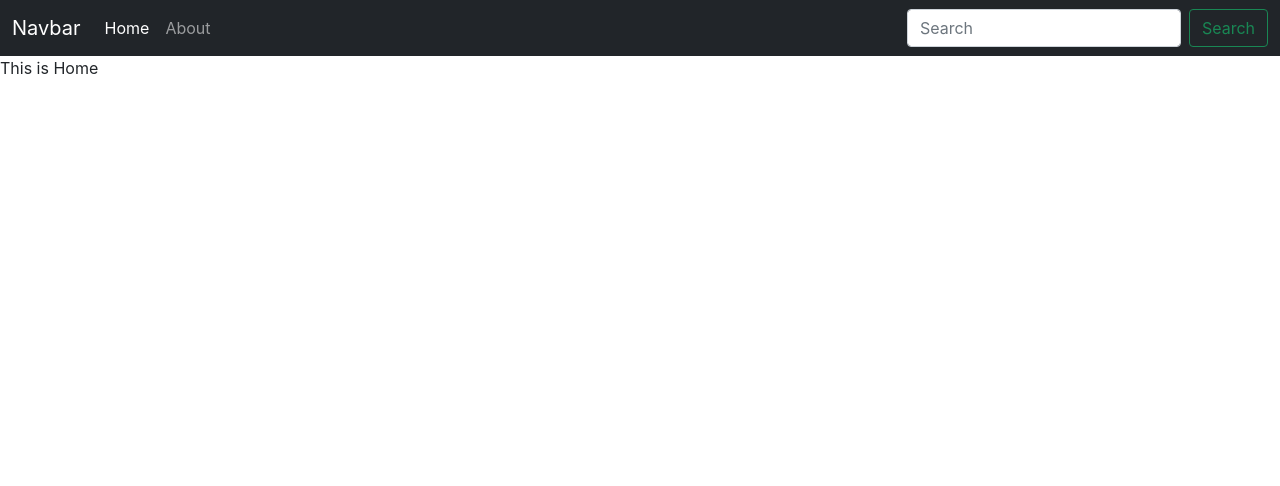
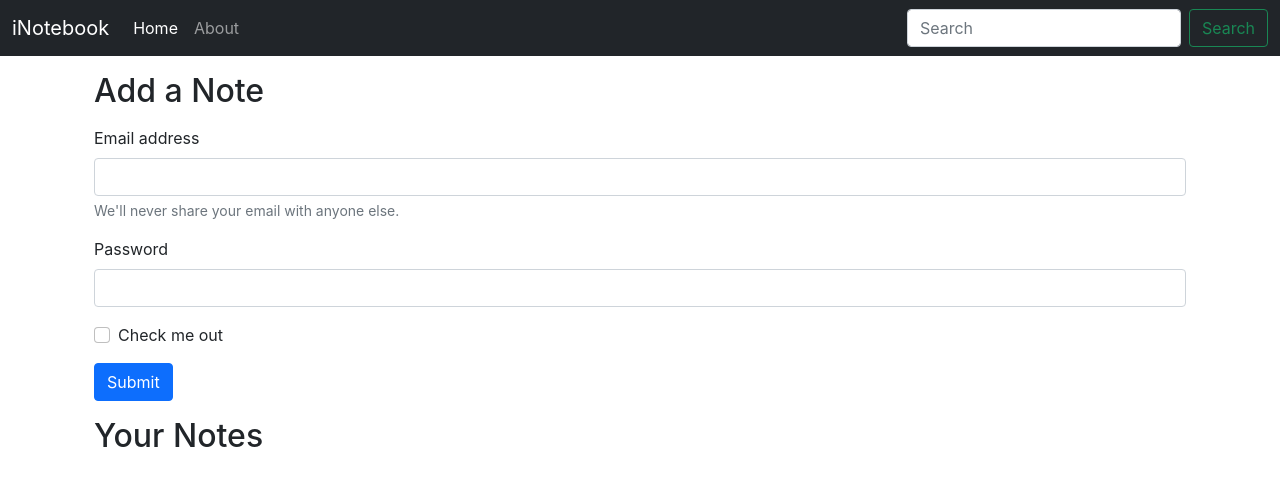
Before and after one commit to Sajid-tech/iNoteBook-React, a React (Create React App) app: page /home in a window 1280 px wide. Shown: the top 486 px of the page. Built offline with nearby package versions, Linux system fonts and the light colour scheme.

Commit message:
useLocation use successfully

```diff
--- a/src/App.js
+++ b/src/App.js
@@ -16,12 +16,14 @@
         <Router>
 
           <Navbar />
-          <Routes>
-            <Route exact path='/home' element={<Home />} />
-            <Route exact path='/about' element={<About />} />
+          <div className="container">
+            <Routes>
+              <Route exact path='/home' element={<Home />} />
+              <Route exact path='/about' element={<About />} />
 
 
-          </Routes>
+            </Routes>
+          </div>
 
 
 
--- a/src/components/About.js
+++ b/src/components/About.js
@@ -1,14 +1,14 @@
-import React, { useContext, useEffect } from 'react'
-import noteContext from '../context/notes/noteContext'
+import React from 'react'
+
 
 function About() {
-    const a = useContext(noteContext)
-    useEffect(() => {
-        a.update()
-        // eslint-disable-next-line
-    }, [])
+
+
     return (
-        <div>This is About {a.state.name} and he is in class {a.state.class} </div>
+        <div>
+            This is About page
+
+        </div>
     )
 }
 
--- a/src/components/Home.js
+++ b/src/components/Home.js
@@ -3,7 +3,28 @@
 function Home() {
     return (
         <div>
-            This is Home
+            <div className="container my-3">
+                <h2>Add a Note</h2>
+                <form className='my-3'>
+                    <div className="mb-3">
+                        <label for="exampleInputEmail1" className="form-label">Email address</label>
+                        <input type="email" className="form-control" id="exampleInputEmail1" aria-describedby="emailHelp" />
+                        <div id="emailHelp" className="form-text">We'll never share your email with anyone else.</div>
+                    </div>
+                    <div className="mb-3">
+                        <label for="exampleInputPassword1" className="form-label">Password</label>
+                        <input type="password" className="form-control" id="exampleInputPassword1" />
+                    </div>
+                    <div className="mb-3 form-check">
+                        <input type="checkbox" className="form-check-input" id="exampleCheck1" />
+                        <label className="form-check-label" for="exampleCheck1">Check me out</label>
+                    </div>
+                    <button type="submit" className="btn btn-primary">Submit</button>
+                </form>
+            </div>
+            <div className="container my-3">
+                <h2>Your Notes</h2>
+            </div>
         </div>
     )
 }
--- a/src/components/Navbar.js
+++ b/src/components/Navbar.js
@@ -1,22 +1,27 @@
-import React from 'react'
-import { Link } from 'react-router-dom'
+import React, { useEffect } from 'react'
+import { Link, useLocation } from 'react-router-dom'
 
 const Navbar = () => {
+    let location = useLocation();
+    useEffect(() => {
+        console.log(location.pathname)
+    }, [location])
     return (
         <nav className="navbar navbar-expand-lg navbar-dark bg-dark" >
             <div className="container-fluid">
-                <Link className="navbar-brand" to="/">Navbar</Link>
+                <Link className="navbar-brand" to="/">iNotebook</Link>
                 <button className="navbar-toggler" type="button" data-bs-toggle="collapse" data-bs-target="#navbarSupportedContent" aria-controls="navbarSupportedContent" aria-expanded="false" aria-label="Toggle navigation">
                     <span className="navbar-toggler-icon"></span>
                 </button>
                 <div className="collapse navbar-collapse" id="navbarSupportedContent">
                     <ul className="navbar-nav me-auto mb-2 mb-lg-0">
                         <li className="nav-item">
-                            <Link className="nav-link active" aria-current="page" to="/home">Home</Link>
+                            <Link className={`nav-link ${location.pathname === '/home' ? 'active' : ""}`} aria-current="page" to="/home">Home</Link>
                         </li>
                         <li className="nav-item">
-                            <Link className="nav-link" to="/about">About</Link>
+                            <Link className={`nav-link ${location.pathname === '/about' ? 'active' : ""}`} to="/about">About</Link>
                         </li>
+
 
 
                     </ul>
@@ -27,6 +32,7 @@
                 </div>
             </div>
         </nav>
+
     )
 }
 
--- a/src/context/notes/NoteState.js
+++ b/src/context/notes/NoteState.js
@@ -1,24 +1,10 @@
-import { useState } from 'react'
+// import { useState } from 'react'
 import NoteContext from './noteContext'
 
 const NoteState = (props) => {
-    const s1 = {
-        "name": "sajid",
-        "class": "5b"
-    }
 
-    const [state, setState] = useState(s1)
-    const update = () => {
-        setTimeout(() => {
-            setState({
-                "name": "Majid",
-                "class": "9b"
-            })
-
-        }, 2000);
-    }
     return (
-        <NoteContext.Provider value={{ state, update }}>
+        <NoteContext.Provider value={{}}>
             {props.children}
         </NoteContext.Provider>
     )
```
